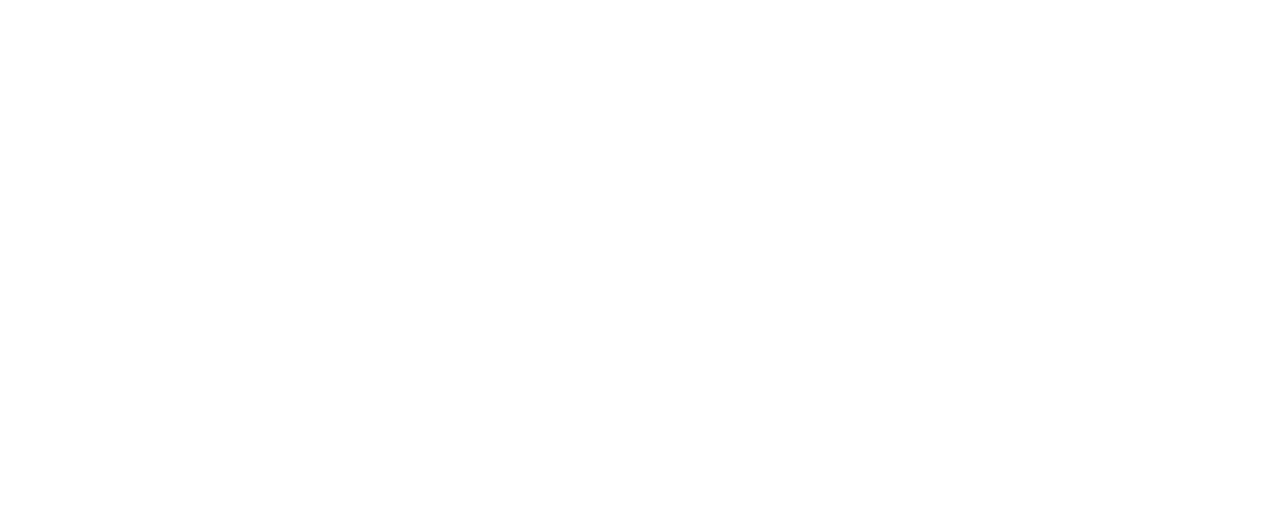
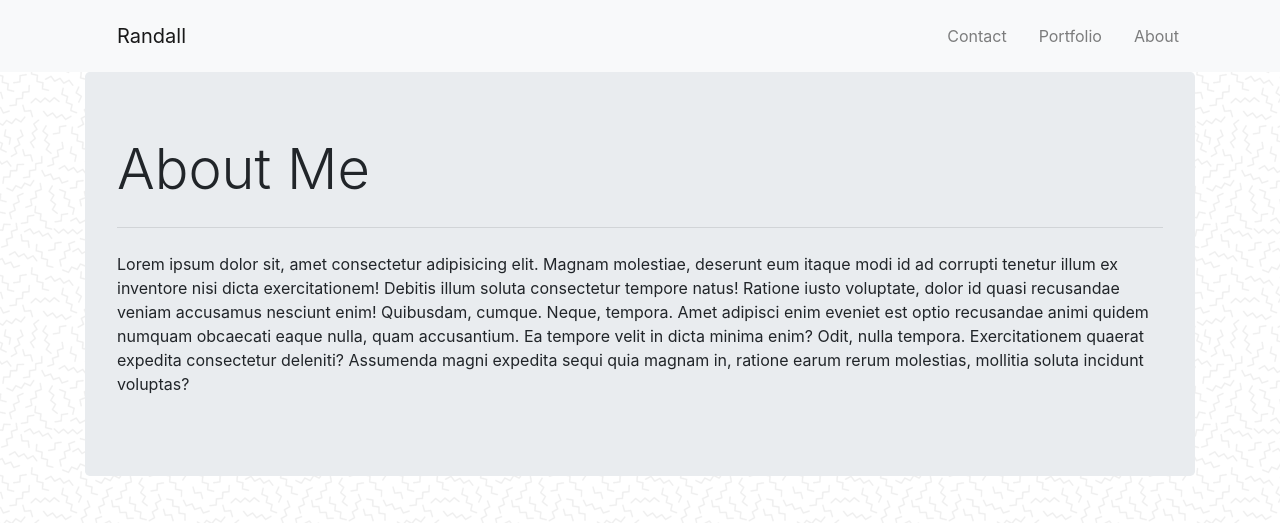
Before and after one commit to rfields1128/Basic-Portfolio, a plain HTML site: page index.html in a window 1280 px wide. Drawn offline with nearby package versions, Linux system fonts and the light colour scheme.

Commit message:
added index andd style.css

```diff
--- a/index.html
+++ b/index.html
@@ -4,9 +4,55 @@
     <meta charset="UTF-8">
     <meta name="viewport" content="width=device-width, initial-scale=1.0">
     <meta http-equiv="X-UA-Compatible" content="ie=edge">
-    <title>Portfolio</title>
+    <title>About | Randall Fields</title>
+    <link rel="stylesheet" href="style.css">
+    <link rel="stylesheet" href="https://stackpath.bootstrapcdn.com/bootstrap/4.3.1/css/bootstrap.min.css" integrity="sha384-ggOyR0iXCbMQv3Xipma34MD+dH/1fQ784/j6cY/iJTQUOhcWr7x9JvoRxT2MZw1T" crossorigin="anonymous">
+    <script src="https://stackpath.bootstrapcdn.com/bootstrap/4.3.1/js/bootstrap.min.js" integrity="sha384-JjSmVgyd0p3pXB1rRibZUAYoIIy6OrQ6VrjIEaFf/nJGzIxFDsf4x0xIM+B07jRM" crossorigin="anonymous"></script>
 </head>
-<body>
+    <body>
 
-</body>
+            <nav class="navbar navbar-expand-lg navbar-light bg-light">
+                    <div class="container">
+                    <a class="navbar-brand" href="#" class="font-weight-bold">Randall</a>
+
+                    <button class="navbar-toggler" type="button" data-toggle="collapse" data-target="#navbarNavDropdown" aria-controls="navbarNavDropdown" aria-expanded="false" aria-label="Toggle navigation">
+                      <span class="navbar-toggler-icon"></span>
+                    </button>
+
+
+                    <div class="collapse navbar-collapse" id="navbarNavDropdown"></div>
+                      <ul class="navbar-nav d-flex flex-row-reverse">
+                        <li class="p-2 nav-item">
+                          <a class="nav-link" href="index.html">About <span class="sr-only">(current)</span></a>
+                        </li>
+                        <li class="p-2 nav-item">
+                          <a class="nav-link" href="portfolio.html">Portfolio</a>
+                        </li>
+                        <li class="p-2 nav-item">
+                          <a class="nav-link" href="contact.html">Contact</a>
+                        </li>
+                        </ul>
+                        </div>
+
+
+                  </div>
+                </nav>
+            </div>
+
+        </div>
+        <div class="container">
+          <div class="row">
+            <div class="col-lg-12">
+              <div class="jumbotron">
+                <h1 class="display-4">About Me</h1>
+                <hr class="my-4">
+
+                <p>Lorem ipsum dolor sit, amet consectetur adipisicing elit. Magnam molestiae, deserunt eum itaque modi id ad corrupti tenetur illum ex inventore nisi dicta exercitationem! Debitis illum soluta consectetur tempore natus!
+                Ratione iusto voluptate, dolor id quasi recusandae veniam accusamus nesciunt enim! Quibusdam, cumque. Neque, tempora. Amet adipisci enim eveniet est optio recusandae animi quidem numquam obcaecati eaque nulla, quam accusantium.
+                Ea tempore velit in dicta minima enim? Odit, nulla tempora. Exercitationem quaerat expedita consectetur deleniti? Assumenda magni expedita sequi quia magnam in, ratione earum rerum molestias, mollitia soluta incidunt voluptas?</p>
+              </div>
+            </div>
+          </div>
+        </div>
+    </body>
 </html>
--- /dev/null
+++ b/style.css
@@ -0,0 +1,8 @@
+body {
+    background: url("memphis-mini.png");
+    background-color: #777777;
+}
+
+.navbar-brand {
+    padding-left: 32px;
+}
```
Also changed, not shown: assets/css/style.css (deleted), contact.html (deleted), memphis-mini.png (added), portfolio.html (deleted).
